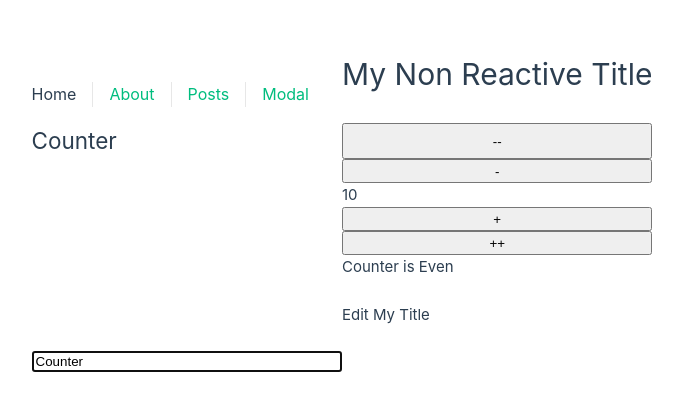
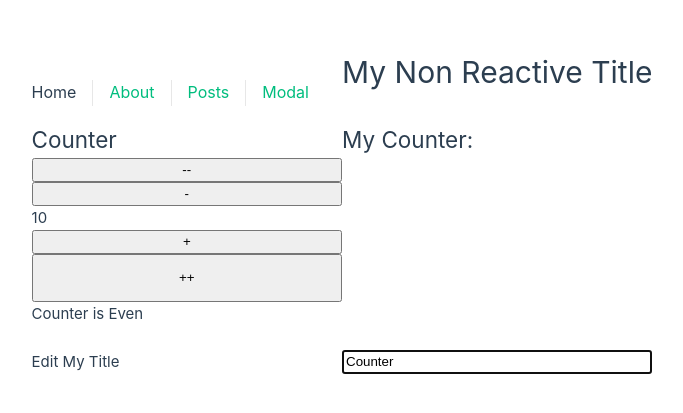
Before and after one commit to junsan/vue-three-basic, a Vue app: page / in a window 1280 px wide. Shown: the part 189-602 px from the top of the page, without its empty margins (298-981 px from the left). Built offline with nearby package versions, Linux system fonts and the light colour scheme.

Commit message:
Composable

```diff
--- /dev/null
+++ b/src/use/useCounter.js
@@ -0,0 +1,36 @@
+import { ref, reactive, computed, nextTick } from 'vue'
+
+export function userCounter() {
+
+    const counterTitle = ref('My Counter:')
+
+    const data = reactive({
+        counter: 10,
+        title: 'Counter'
+    })
+
+    const addOrEven = computed(() => {
+        if(data.counter  % 2 === 0) return 'Even'
+        return 'Odd'
+    })
+
+    const increaseCounter = (counter, e) => {
+        data.counter += counter
+        nextTick(() => {
+          console.log('Do something when dom is finish updated.')
+        })
+      }
+
+    const decreaseCounter = counter => {
+        data.counter -= counter
+    }
+
+
+    return {
+        counterTitle,
+        data,
+        addOrEven,
+        increaseCounter,
+        decreaseCounter
+    }
+}
--- a/src/views/HomeView.vue
+++ b/src/views/HomeView.vue
@@ -1,6 +1,7 @@
 <template>
   <h1 ref="titleRef">{{  title }}</h1>
   <div class="home"><h2>{{ data.title }}</h2></div>
+  <h2>{{ counterTitle }}</h2>
   <button @click="decreaseCounter(2)">--</button> &nbsp;
   <button @click="decreaseCounter(1)">-</button> &nbsp;
   <span> {{ data.counter }} </span> &nbsp;
@@ -16,6 +17,7 @@
 <script setup>
 import { ref, reactive, computed, watch, onBeforeMount, onMounted, onBeforeUnmount, onUnmounted, onActivated, onDeactivated, onBeforeUpdate, onUpdated, nextTick } from 'vue'
 import { vAutofocus } from '@/directives/vAutofocus'
+import { userCounter } from '@/use/useCounter'
 
 const title = 'My Non Reactive Title'
 
@@ -24,32 +26,35 @@ onMounted(() => {
 })
 
 const counter = ref(0)
-const counterTitle = ref('My Counter:')
 
-const data = reactive({
-  counter: 10,
-  title: 'Counter'
-})
+const { counterTitle, data, addOrEven, increaseCounter, decreaseCounter } = userCounter()
+
+// const counterTitle = ref('My Counter:')
+
+// const data = reactive({
+//   counter: 10,
+//   title: 'Counter'
+// })
 
 watch(() => data.counter, (newCount, oldCount) => {
   if(newCount === 20) alert('Hi')
 })
 
-const addOrEven = computed(() => {
-  if(data.counter  % 2 === 0) return 'Even'
-  return 'Odd'
-})
+// const addOrEven = computed(() => {
+//   if(data.counter  % 2 === 0) return 'Even'
+//   return 'Odd'
+// })
 
-const increaseCounter = (counter, e) => {
-  data.counter += counter
-  nextTick(() => {
-    console.log('Do something when dom is finish updated.')
-  })
-}
+// const increaseCounter = (counter, e) => {
+//   data.counter += counter
+//   nextTick(() => {
+//     console.log('Do something when dom is finish updated.')
+//   })
+// }
 
-const decreaseCounter = counter => {
-  data.counter -= counter
-}
+// const decreaseCounter = counter => {
+//   data.counter -= counter
+// }
 
 const titleRef = ref(null)
 
```
